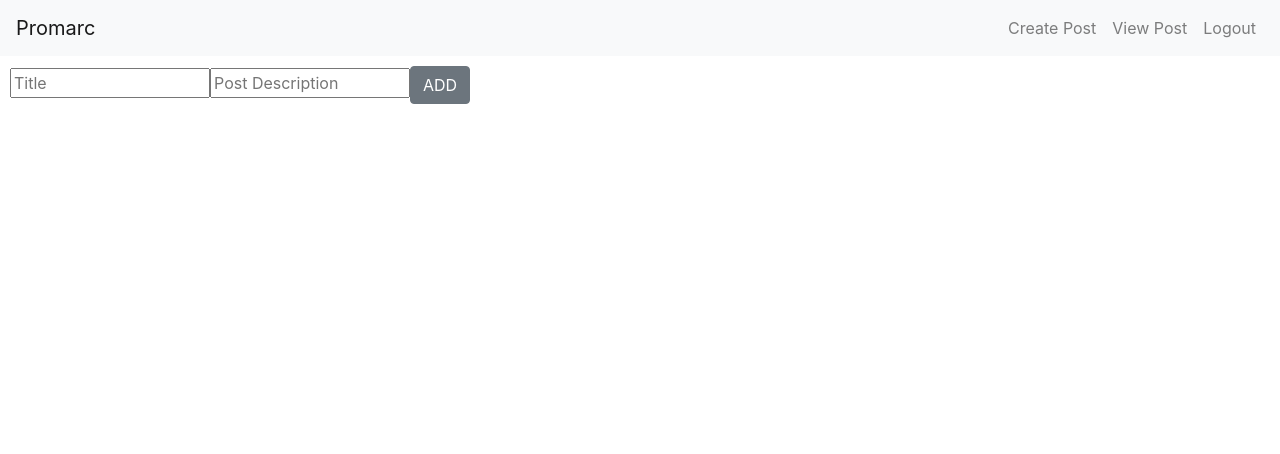
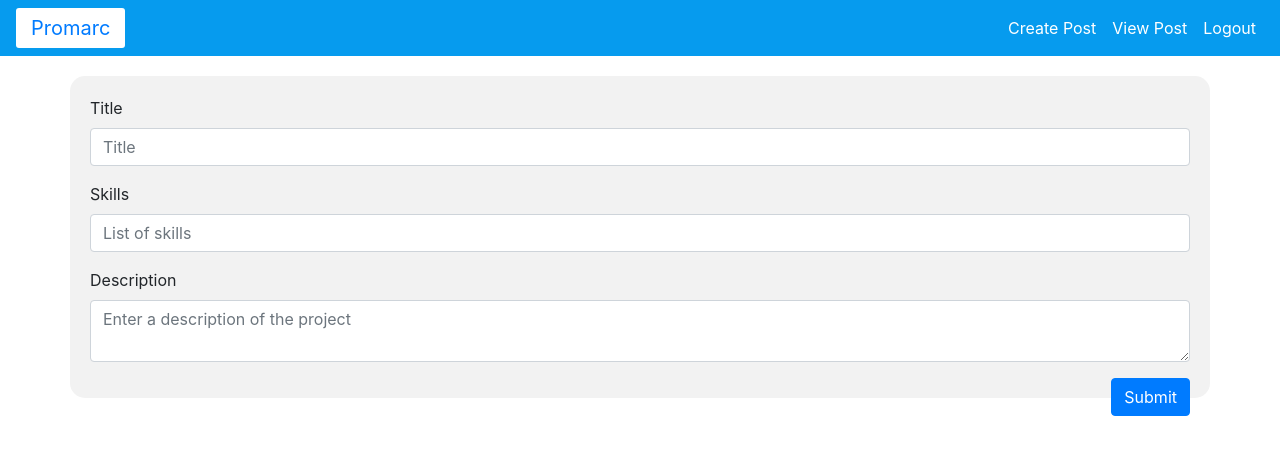
Before and after one commit to connor-carraher/promarc, a React (Create React App) app in the folder client/: page /createpost in a window 1280 px wide. Shown: the top 454 px of the page. Built offline with nearby package versions, Linux system fonts and the light colour scheme.

Commit message:
Style changes create view

```diff
--- a/client/src/CreatePost.js
+++ b/client/src/CreatePost.js
@@ -10,19 +10,31 @@ import {
 import Test from "./Test";
 import axios from "axios";
 import PostCard from "./PostCard";
-import { Button } from "reactstrap";
+import {
+  Container,
+  Row,
+  Col,
+  Button,
+  Form,
+  FormGroup,
+  Label,
+  Input,
+  FormText
+} from "reactstrap";
 
 class CreatePost extends Component {
   state = {
     data: [],
     description: null,
-    title: null
+    title: null,
+    skills: null
   };
 
-  putDataToDB = (description, title) => {
+  putDataToDB = (description, title, skills) => {
     axios.post("/api/putData", {
       description: description,
-      title: title
+      title: title,
+      skills: skills
     });
   };
 
@@ -58,29 +70,69 @@ class CreatePost extends Component {
   render() {
     const { data } = this.state;
     return (
-      <div style={{ padding: "10px" }}>
-        <input
+      <div style={{ height: "80%", paddingTop: "20px" }}>
+        <Container
+          class=".col-sm-12 .col-md-6 .offset-md-3"
+          style={{
+            backgroundColor: "#f2f2f2",
+            height: "100%",
+            padding: "20px",
+            borderRadius: "15px"
+          }}
+        >
+          <Form>
+            <div>
+              <FormGroup>
+                <Label for="skills">Title</Label>
+                <Input
                   type="text"
+                  name="text"
+                  id="title"
+                  placeholder="Title"
                   onChange={e => this.setState({ title: e.target.value })}
-          placeholder="Title"
-          style={{ width: "200px" }}
                 />
-        <input
+              </FormGroup>
+
+              <FormGroup>
+                <Label for="skills">Skills</Label>
+                <Input
                   type="text"
+                  name="text"
+                  id="skills"
+                  placeholder="List of skills"
+                  onChange={e => this.setState({ skills: e.target.value })}
+                />
+              </FormGroup>
+
+              <FormGroup>
+                <Label for="description">Description</Label>
+                <Input
+                  type="textarea"
+                  name="text"
+                  id="description"
+                  placeholder="Enter a description of the project"
                   onChange={e => this.setState({ description: e.target.value })}
-          placeholder="Post Description"
-          style={{ width: "200px" }}
                 />
+              </FormGroup>
+
               <Button
+                color="primary"
+                style={{ float: "right" }}
                 onClick={() =>
-            this.putDataToDB(this.state.description, this.state.title)
+                  this.putDataToDB(
+                    this.state.description,
+                    this.state.title,
+                    this.state.skills
+                  )
                 }
                 href="/viewpost/"
               >
-          ADD
+                Submit
               </Button>
             </div>
-
+          </Form>
+        </Container>
+      </div>
       // <div style={{ padding: "10px" }}>
       //   <input
       //     type="text"
--- a/client/src/Navbar.js
+++ b/client/src/Navbar.js
@@ -25,17 +25,33 @@ class Navbar extends Component {
   render() {
     return (
       <div>
-        <ReactstrapNavbar color="light" light expand="md">
-          <NavbarBrand href="/">Promarc</NavbarBrand>
+        <ReactstrapNavbar style={{ backgroundColor: "#069BEE" }} expand="md">
+          <NavbarBrand
+            href="/"
+            style={{
+              backgroundColor: "#FFFFFF",
+              borderRadius: "3px",
+              paddingLeft: "15px",
+              paddingRight: "15px"
+            }}
+          >
+            Promarc
+          </NavbarBrand>
           <Nav className="ml-auto" navbar>
             <NavItem>
-              <NavLink href="/createpost/">Create Post</NavLink>
+              <NavLink href="/createpost/" style={{ color: "#FFFFFF" }}>
+                Create Post
+              </NavLink>
             </NavItem>
             <NavItem>
-              <NavLink href="/viewpost/">View Post</NavLink>
+              <NavLink href="/viewpost/" style={{ color: "#FFFFFF" }}>
+                View Post
+              </NavLink>
             </NavItem>
             <NavItem>
-              <NavLink href="/test">Logout</NavLink>
+              <NavLink href="/test" style={{ color: "#FFFFFF" }}>
+                Logout
+              </NavLink>
             </NavItem>
           </Nav>
         </ReactstrapNavbar>
```
Also changed, not shown: 2 other files (tests, documents, lock files or other folders). Lines whose indentation alone changed are shown as unchanged.
